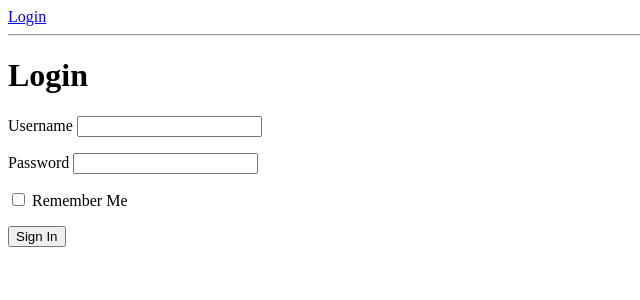
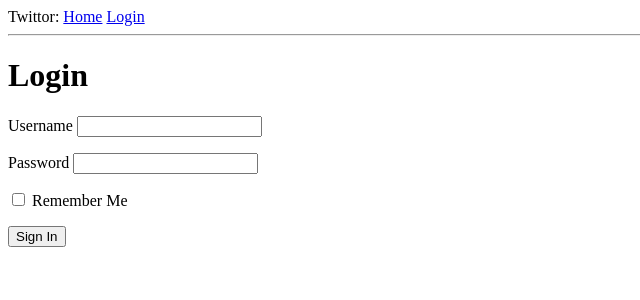
Before and after one commit to macrozhang/twittor, a Flask app: page /login in a window 1280 px wide. Shown: the top 300 px of the page, without its empty margins (0-640 px from the left). Run offline with Flask 2, Linux system fonts and the light colour scheme.

```diff
--- a/twittor/templates/base.html
+++ b/twittor/templates/base.html
@@ -15,7 +15,7 @@
     <div>
         <!-- Twittor:<a href="/">Home</a> -->
         <!-- 利用 url_for 来写 URL 方便之后项目维护 -->
-
+        Twittor: <a href="{{ url_for('index') }}">Home</a>
         <a href="{{ url_for('login') }}">Login</a>
 
     </div>
```
Also changed, not shown: README.md.
